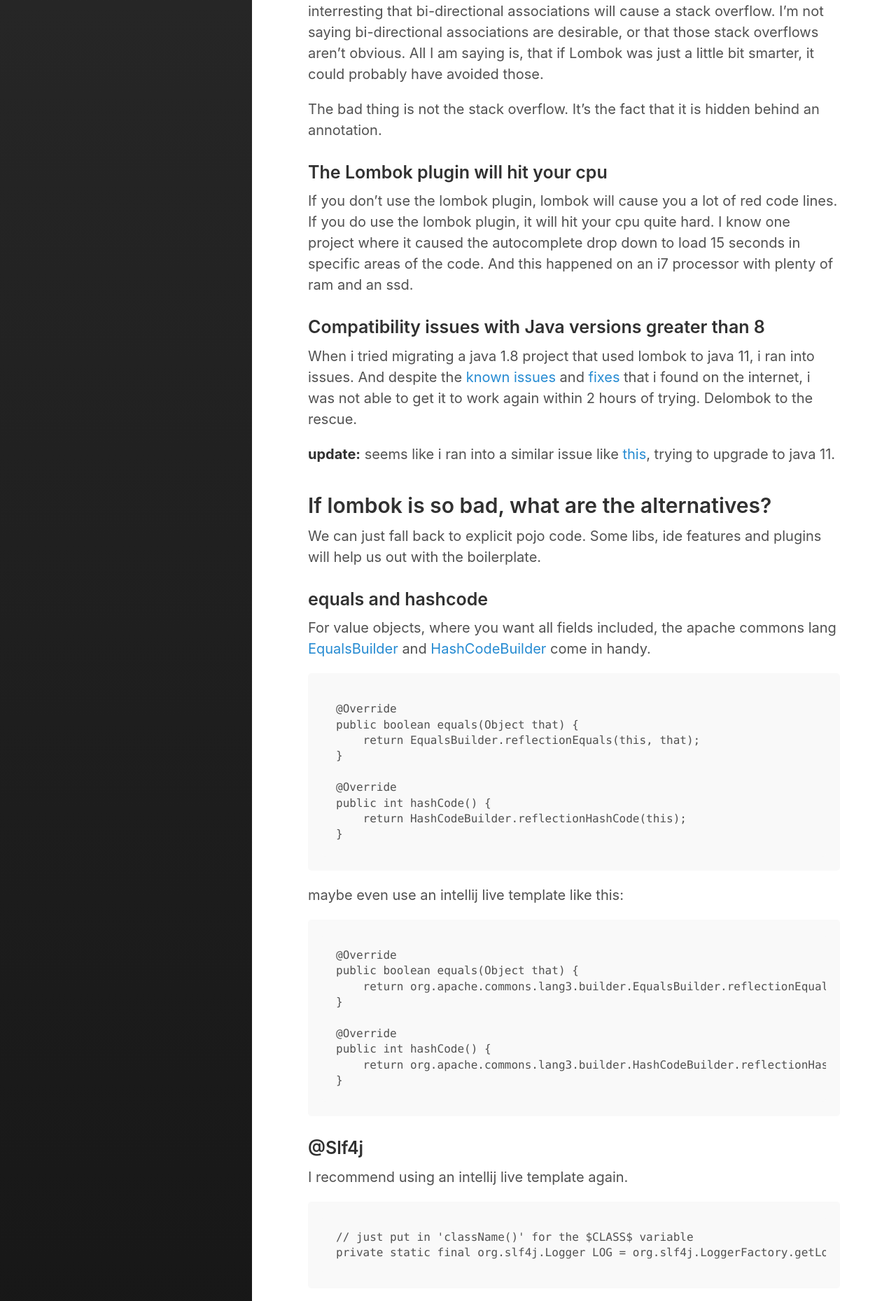
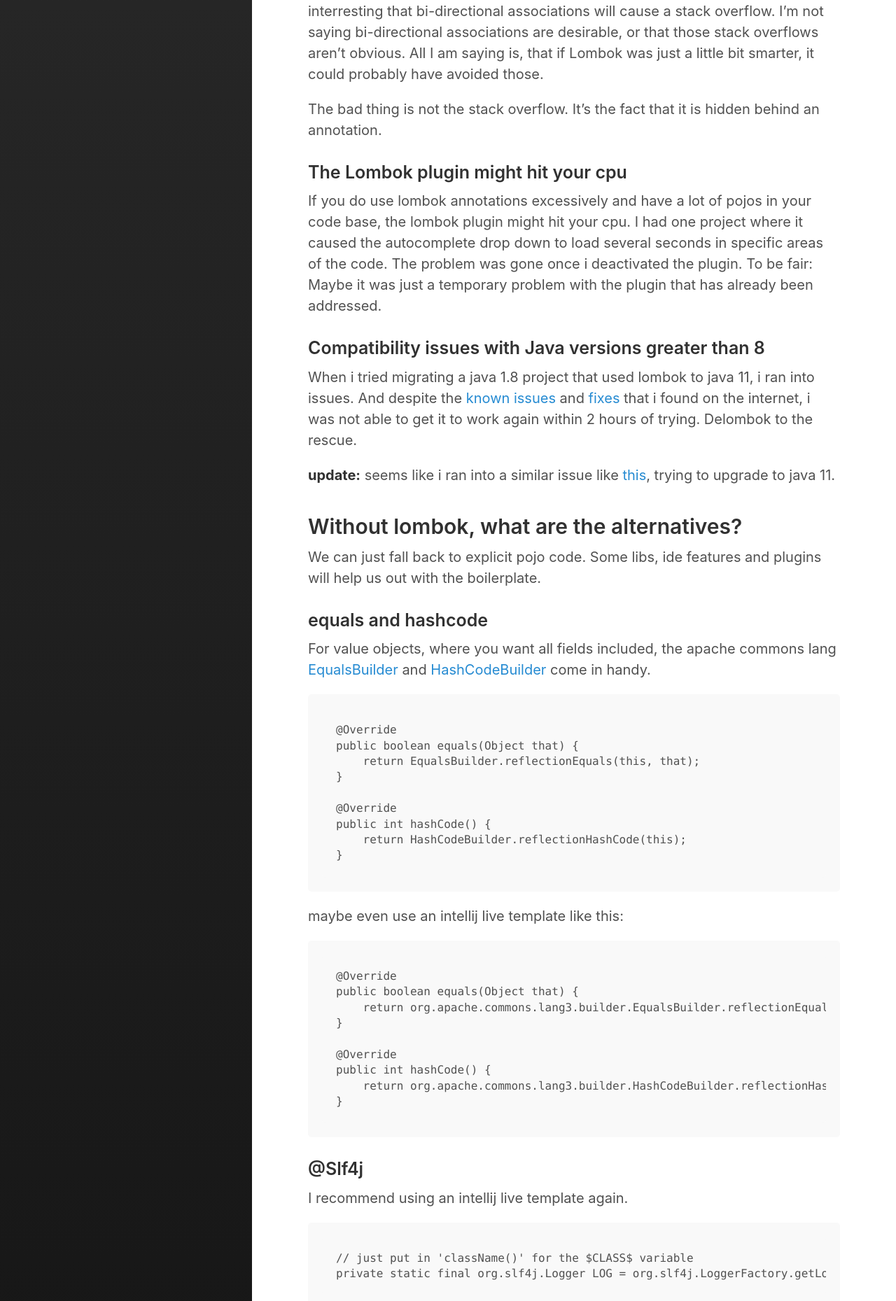
Before and after one commit to gregorriegler/gregorriegler.github.io, a Jekyll site: the page built from _posts/2019-08-10-who-needs-lombok-anyhow.md, in a window 1280 px wide. Shown: the part 1514-3373 px from the top of the page at 70% size. Built offline with Jekyll 4.4.1, drawn with Linux system fonts in a browser that asks for light colours; comment, search, counter and statistics services are not loaded.

Commit message:
Update 2019-08-10-who-needs-lombok-anyhow.md
wording

```diff
--- a/_posts/2019-08-10-who-needs-lombok-anyhow.md
+++ b/_posts/2019-08-10-who-needs-lombok-anyhow.md
@@ -43,11 +43,11 @@
 
 The bad thing is not the stack overflow. It's the fact that it is hidden behind an annotation.
 
-### The Lombok plugin will hit your cpu
-If you don't use the lombok plugin, lombok will cause you a lot of red code lines.
-If you do use the lombok plugin, it will hit your cpu quite hard.
-I know one project where it caused the autocomplete drop down to load 15 seconds in specific areas of the code.
-And this happened on an i7 processor with plenty of ram and an ssd.
+### The Lombok plugin might hit your cpu
+If you do use lombok annotations excessively and have a lot of pojos in your code base, the lombok plugin might hit your cpu.
+I had one project where it caused the autocomplete drop down to load several seconds in specific areas of the code.
+The problem was gone once i deactivated the plugin.
+To be fair: Maybe it was just a temporary problem with the plugin that has already been addressed.
 
 ### Compatibility issues with Java versions greater than 8
 When i tried migrating a java 1.8 project that used lombok to java 11, i ran into issues.
@@ -57,7 +57,7 @@
 __update:__ seems like i ran into a similar issue like [this](https://github.com/rzwitserloot/lombok/issues/1723), trying to upgrade to java 11.
 
 
-## If lombok is so bad, what are the alternatives?
+## Without lombok, what are the alternatives?
 We can just fall back to explicit pojo code. Some libs, ide features and plugins will help us out with the boilerplate.
 
 ### equals and hashcode
```
